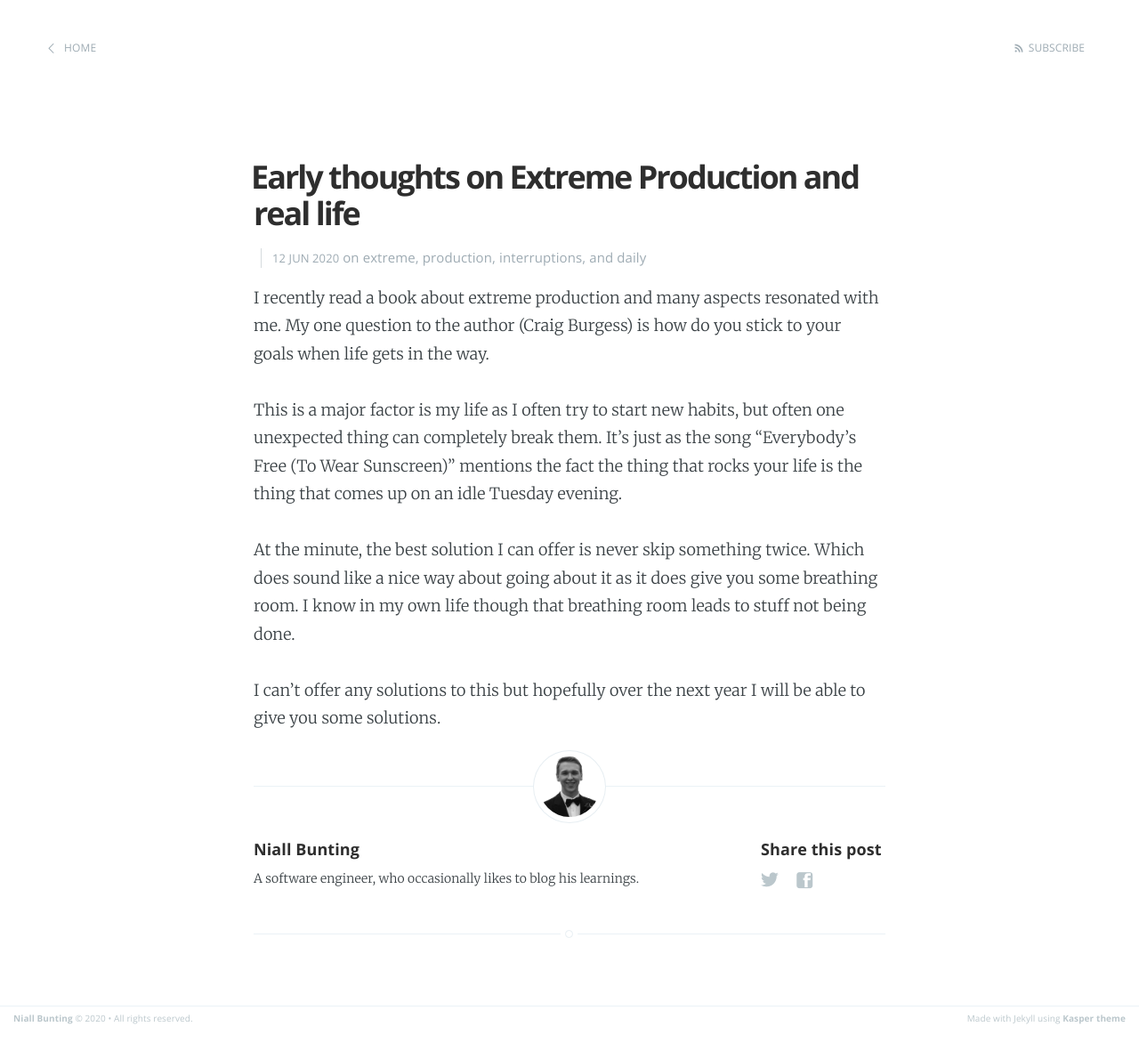
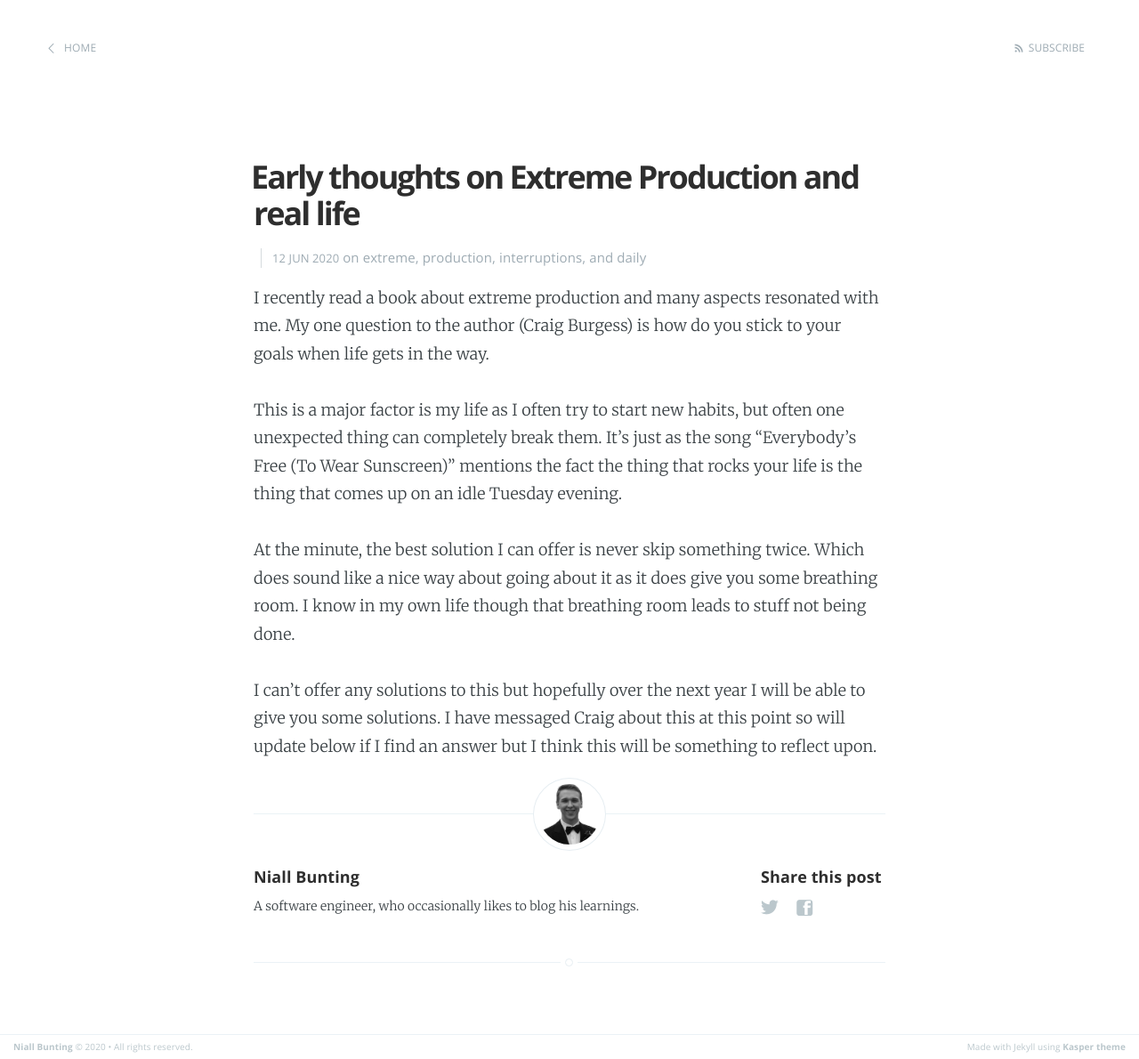
Before and after one commit to NiallBunting/niallbunting.github.io, a Jekyll site: the page built from _posts/2020-06-13-extreme-production-real-life.markdown, in a window 1280 px wide. Shown: the whole page at 89% size. Built offline with Jekyll 4.4.1, drawn with Linux system fonts in a browser that asks for light colours; before the commit the page ends 1159 px from its top, so only the background shows below that.

Commit message:
I emailed Craig

```diff
--- a/_posts/2020-06-13-extreme-production-real-life.markdown
+++ b/_posts/2020-06-13-extreme-production-real-life.markdown
@@ -11,4 +11,4 @@ This is a major factor is my life as I often try to start new habits, but often
 
 At the minute, the best solution I can offer is never skip something twice. Which does sound like a nice way about going about it as it does give you some breathing room. I know in my own life though that breathing room leads to stuff not being done.
 
-I can’t offer any solutions to this but hopefully over the next year I will be able to give you some solutions.
+I can’t offer any solutions to this but hopefully over the next year I will be able to give you some solutions. I have messaged Craig about this at this point so will update below if I find an answer but I think this will be something to reflect upon.
```
